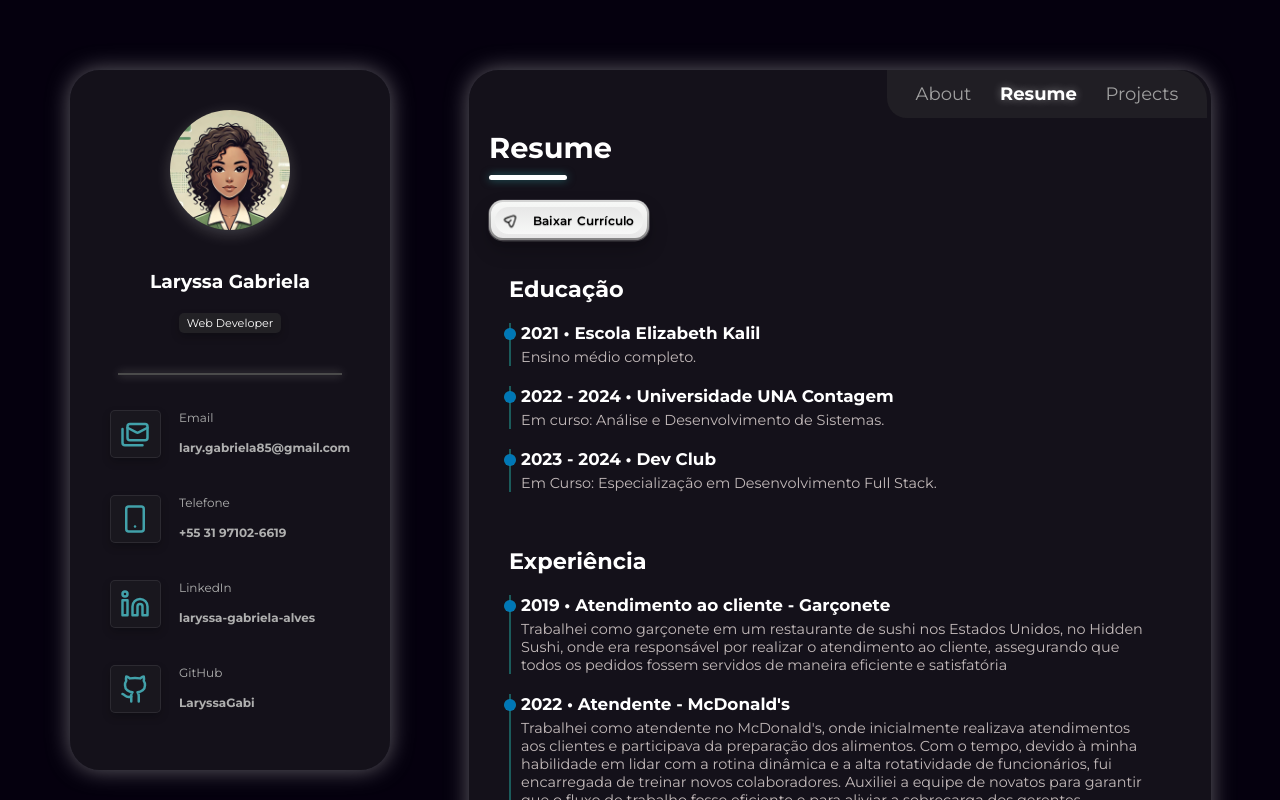
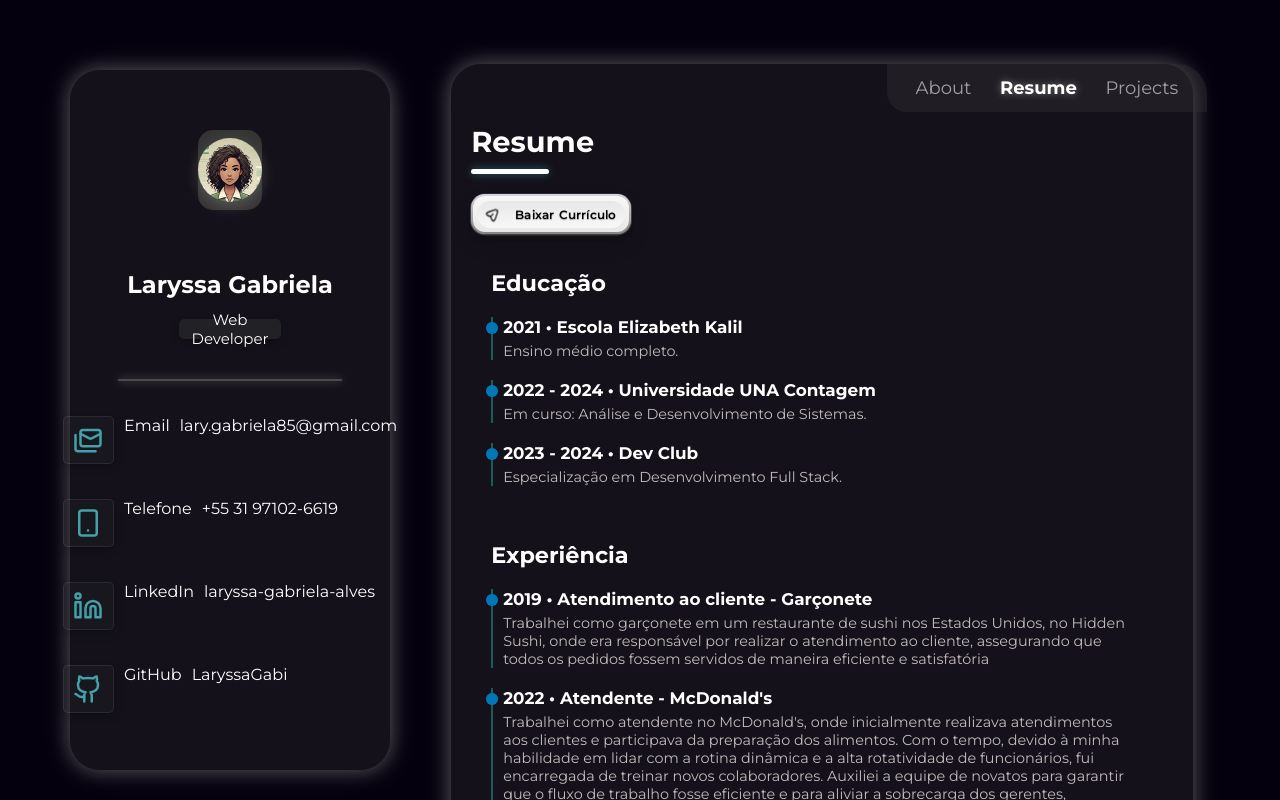
Before and after one commit to LaryssaGabi/Portfolio, a React (Vite) app: page /resume in a window 1280 px wide. Shown: the top 800 px of the page. Built offline with nearby package versions, Linux system fonts and the light colour scheme.

Commit message:
ajustando a responsibilidade

```diff
--- a/src/components/CardAbout/styles.jsx
+++ b/src/components/CardAbout/styles.jsx
@@ -41,12 +41,14 @@ export const Cards = styled.div`
     @media screen and (max-width: 1900px) {
       font-size: 1rem;
     }
+    @media screen and (max-width: 1400px) {
+      font-size: 0.2rem;
+    }
   }
 
   p {
     font-size: 0.9rem;
     background: transparent;
-
 
     @media screen and (max-width: 1900px) {
       font-size: 0.7rem;
@@ -59,4 +61,20 @@ export const Cards = styled.div`
     box-shadow: 0px 12px 20px #04001b;
     background: #04001b;
   }
+
+  @media screen and (max-width: 768px) {
+    flex-direction: column;
+    align-items: center;
+    width: 90%;
+    img {
+      width: 50%;
+      height: auto;
+      margin: 20px 0;
+    }
+
+    .content {
+      width: 100%;
+      text-align: center;
+    }
+  }
 `;
--- a/src/components/ContainerLeft/styles.jsx
+++ b/src/components/ContainerLeft/styles.jsx
@@ -14,11 +14,27 @@ export const Container = styled.div`
   box-shadow: 0px 0px 22px rgba(189, 189, 189, 0.5);
   background: rgba(51, 51, 51, 0.342);
 
-    @media screen and (max-width: 1900px) {
+  @media screen and (max-width: 1024px) {
+    width: 30vw;
+    left: 20px;
+  }
 
+  @media screen and (max-width: 768px) {
+    width: 40vw;
+    height: calc(100vh - 80px);
+    top: 50px;
+    left: 10px;
+    border-radius: 20px;
   }
-`
 
+  @media screen and (max-width: 480px) {
+    width: 90vw;
+    height: calc(100vh - 50px);
+    top: 20px;
+    left: 5px;
+    border-radius: 15px;
+  }
+`;
 
 export const Imagem = styled.div`
   display: flex;
@@ -30,14 +46,23 @@ export const Imagem = styled.div`
   width: 5vw;
   border-radius: 15px;
 
+  img {
+    width: 100%;
+    height: auto;
+    border-radius: 100px;
+    box-shadow: 0 4px 15px rgba(242, 242, 242, 0.2);
+  }
 
-    img{
-      width:40vw;
-      height: 15vh;
-      border-radius: 100px;
-      box-shadow: 0 4px 15px rgba(242, 242, 242, 0.2)
+  @media screen and (max-width: 768px) {
+    height: 8vh;
+    width: 20vw;
   }
-`
+
+  @media screen and (max-width: 480px) {
+    height: 6vh;
+    width: 50vw;
+  }
+`;
 
 export const Section = styled.div`
   display: flex;
@@ -48,13 +73,22 @@ export const Section = styled.div`
   background: transparent;
   margin-top: 20px;
 
-    h3{
+  h3 {
     color: #fff;
     background: transparent;
     margin-bottom: 20px;
+    font-size: 1.5rem;
+
+    @media screen and (max-width: 768px) {
+      font-size: 1.2rem;
     }
 
-    p{
+    @media screen and (max-width: 480px) {
+      font-size: 1rem;
+    }
+  }
+
+  p {
     display: flex;
     justify-content: center;
     align-items: center;
@@ -68,11 +102,18 @@ export const Section = styled.div`
     background-color: #3434347a;
     box-shadow: 0 4px 8px rgba(0, 0, 0, 0.2);
 
-        @media screen and (max-width: 1900px) {
-          font-size: 0.7rem;
+    @media screen and (max-width: 768px) {
+      width: 50%;
+      font-size: 12px;
+    }
+
+    @media screen and (max-width: 480px) {
+      width: 80%;
+      font-size: 10px;
     }
   }
-`
+`;
+
 export const Line = styled.div`
   display: flex;
   justify-content: center;
@@ -82,7 +123,14 @@ export const Line = styled.div`
   background-color: #4b4b4b;
   margin: 10px 0px 35px;
   box-shadow: 0 0 10px rgba(255, 255, 255, 0.4);
-`
+
+  @media screen and (max-width: 768px) {
+    width: 90%;
+  }
+`;
+export const Span = styled.div`
+
+`;
 
 export const ContainInfor = styled.div`
   display: flex;
@@ -119,28 +167,15 @@ export const ContainInfor = styled.div`
       box-shadow: 0 4px 8px rgba(252, 252, 252, 0.2);
       background-color: #6a69692c;
     }
+
+    @media screen and (max-width: 768px) {
+      width: 6vw;
+      height: 5vh;
+    }
+
+    @media screen and (max-width: 480px) {
+      width: 10vw;
+      height: 4vh;
+    }
   }
 `;
-
-export const Span = styled.div`
-  display: flex;
-  flex-direction: column;
-  justify-content: center;
-  margin-left: 8px;
-
-  span, label {
-    font-size: 15px;
-    color: #afafaf;
-    background: transparent;
-    margin-bottom: 5px;
-
-    @media screen and (max-width: 1900px) {
-      font-size: 12px;
-    }
-
-  }
-
-  label {
-    font-weight: bold;
-  }
-`;
--- a/src/components/ContainerRight/index.jsx
+++ b/src/components/ContainerRight/index.jsx
@@ -6,10 +6,10 @@ function ContainerRight({ children }) {
   return (
     <>
       <Container>
+        <Headers />
         <Content>
           {children}
         </Content>
-        <Headers />
       </Container>
     </>
   );
--- a/src/containers/Home/styles.jsx
+++ b/src/containers/Home/styles.jsx
@@ -5,12 +5,23 @@ export const Container = styled.div`
     justify-content: center;
     align-items: center;
     height: 100vh;
-    margin: 87px 80px 42px 80px;
+    margin: 9vh 0.1vw;
     gap: 40px;
 
     @media screen and (max-width: 1900px) {
-    margin: 21.5vh  80px 16vh 80px;
+      margin: 8vh 4vw;
+      height: 100%;
   }
+
+  @media screen and (max-width: 1800px) {
+    margin: 8vh 4vw;
+    flex-direction: column;
+  }
+
+  @media screen and (max-width: 552px) {
+    gap: 20px;
+  }
+
 `
 export const ConteinerAbout = styled.div`
     display:flex;
--- a/src/containers/Project/styles.jsx
+++ b/src/containers/Project/styles.jsx
@@ -5,15 +5,26 @@ export const Container = styled.div`
     justify-content: center;
     align-items: center;
     height: 100vh;
-    margin: 73vh 80px 68vh 80px;
+    margin: 73vh 0.1vw;
     gap: 40px;
 
     @media screen and (max-width: 1900px) {
-    margin: 109vh 80px 104vh 80px;
+      margin: 8vh 4vw;
+      height: 100%;
+  }
+
+  @media screen and (max-width: 1800px) {
+    margin: 8vh 4vw;
+    flex-direction: column;
+  }
+
+  @media screen and (max-width: 552px) {
+    gap: 20px;
   }
 `
 export const ConteinerAbout = styled.div`
     display:flex;
+    flex-direction: column;
 `
 export const Line = styled.div`
   height: 5px;
--- a/src/containers/Resume/index.jsx
+++ b/src/containers/Resume/index.jsx
@@ -18,7 +18,7 @@ function Resume() {
   const educationData = [
     { year: "2021", school: "Escola Elizabeth Kalil", description: "Ensino médio completo." },
     { year: "2022 - 2024", school: "Universidade UNA Contagem", description: "Em curso: Análise e Desenvolvimento de Sistemas." },
-    { year: "2023 - 2024", school: "Dev Club", description: "Em Curso: Especialização em Desenvolvimento Full Stack." }
+    { year: "2023 - 2024", school: "Dev Club", description: "Especialização em Desenvolvimento Full Stack." }
   ];
 
   const experienceData = [
--- a/src/containers/Resume/styles.jsx
+++ b/src/containers/Resume/styles.jsx
@@ -5,11 +5,21 @@ export const Container = styled.div`
   justify-content: center;
   align-items: flex-start;
   height: 100vh;
-  margin: 70px 80px 45vh 80px;
+  margin: 7vh 0.1vw 50vh;
   gap: 40px;
 
   @media screen and (max-width: 1900px) {
-    margin:  70px 80px 72.5vh 80px;
+      margin: 8vh 4vw;
+      height: 100%;
+  }
+
+  @media screen and (max-width: 1800px) {
+    margin: 8vh 4vw;
+    flex-direction: column;
+  }
+
+  @media screen and (max-width: 552px) {
+    gap: 20px;
   }
 
 `;
```
Also changed, not shown: src/components/Container/index.jsx (added, +29 -0 lines), src/containers/Home/index.jsx (line endings or trailing spaces). Lines whose indentation alone changed are shown as unchanged.
